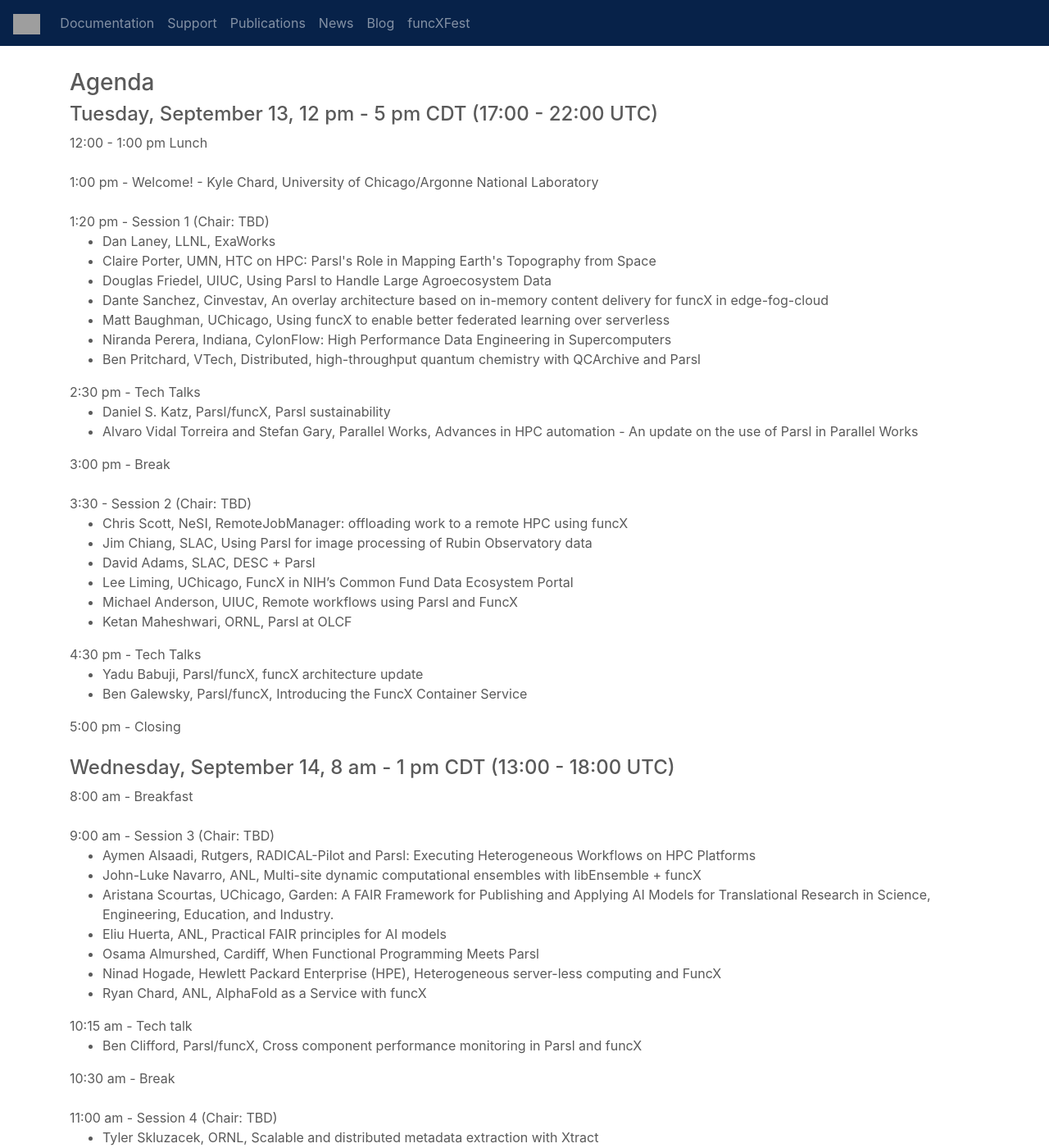
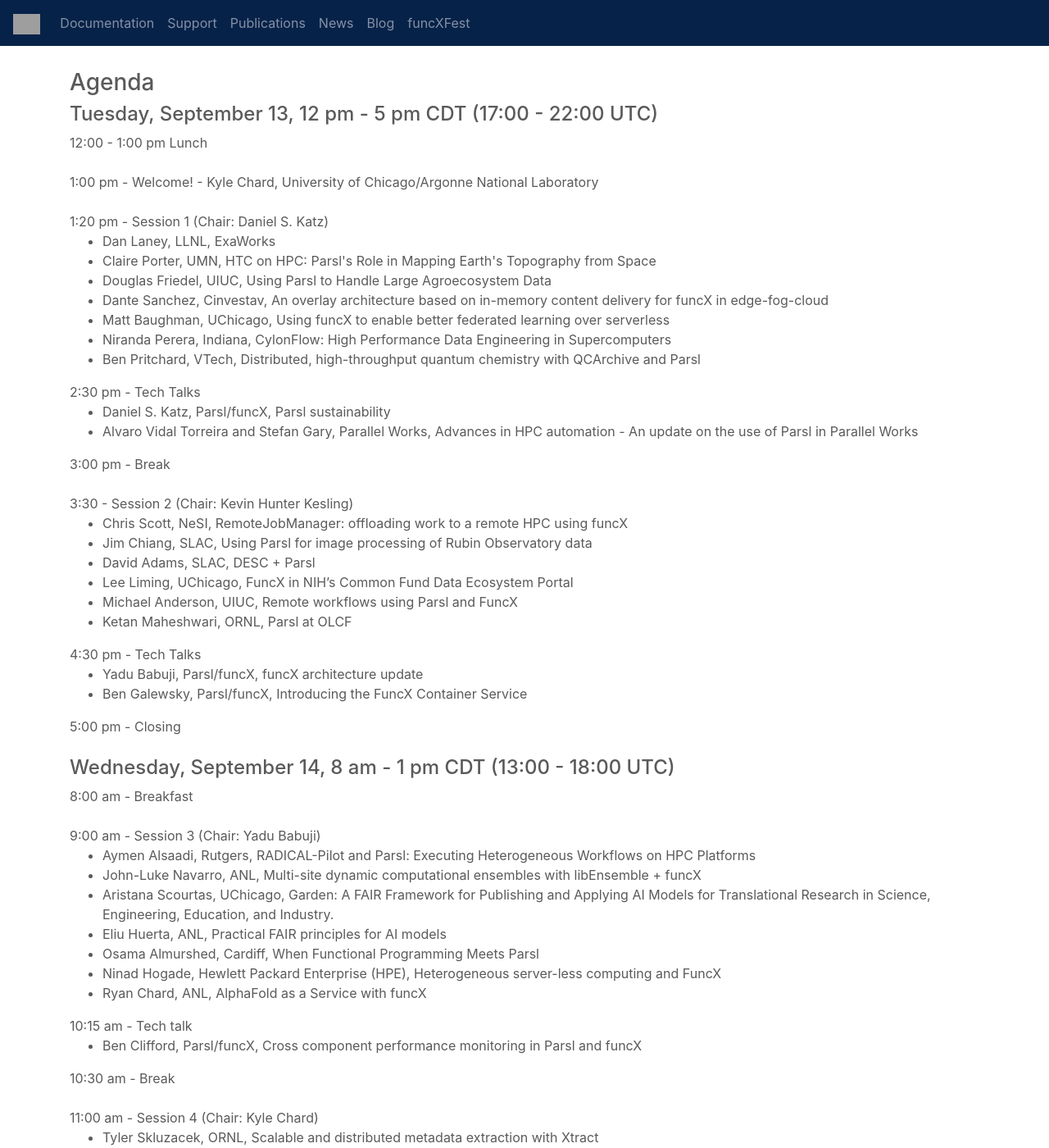
Before and after one commit to funcx-faas/funcx-faas.github.io, a Jekyll site: the page built from funcxfest2022.html, in a window 1280 px wide and 1400 px high, scrolled down 615 px. Shown: the whole window at 82% size. Built offline with Jekyll 4.4.1, drawn with Linux system fonts in a browser that asks for light colours; grey boxes are pictures that could not be loaded.

Commit message:
adding chairs

```diff
--- a/funcxfest2022.html
+++ b/funcxfest2022.html
@@ -43,7 +43,7 @@
 
       1:00 pm - Welcome! - Kyle Chard, University of Chicago/Argonne National Laboratory   <br /><br />
 
-      1:20 pm - Session 1 (Chair: TBD)
+      1:20 pm - Session 1 (Chair: Daniel S. Katz)
       <ul>
 	      <li>Dan Laney, LLNL, ExaWorks</li>
 	      <li>Claire Porter, UMN, HTC on HPC: Parsl's Role in Mapping Earth's Topography from Space</li>
@@ -64,7 +64,7 @@
 
 
 
-      3:30 - Session 2 (Chair: TBD)
+      3:30 - Session 2 (Chair: Kevin Hunter Kesling)
       <ul>
 	      <li>Chris Scott, NeSI, RemoteJobManager: offloading work to a remote HPC using funcX</li>
 	      <li>Jim Chiang, SLAC, Using Parsl for image processing of Rubin Observatory data</li>
@@ -88,7 +88,7 @@
 
       8:00 am - Breakfast <br /><br />
 
-      9:00 am - Session 3 (Chair: TBD)
+      9:00 am - Session 3 (Chair: Yadu Babuji)
       <ul>
 	    <li>Aymen Alsaadi, Rutgers, RADICAL-Pilot and Parsl: Executing Heterogeneous Workflows on HPC Platforms</li>
 	    <li>John-Luke Navarro, ANL, Multi-site dynamic computational ensembles with libEnsemble + funcX</li>
@@ -106,7 +106,7 @@
 
       10:30 am - Break  <br /><br />
 
-      11:00 am - Session 4 (Chair: TBD)
+      11:00 am - Session 4 (Chair: Kyle Chard)
       <ul>
             <li>Tyler Skluzacek, ORNL, Scalable and distributed metadata extraction with Xtract</li>
 	    <li>Greg Pauloski, UChicago, ProxyStore: A distributed data fabric for funcX and Parsl</li>
```
